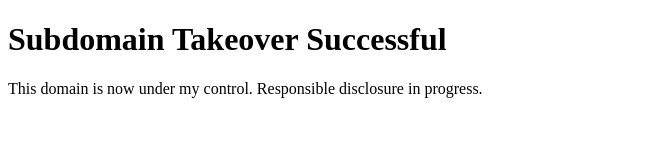
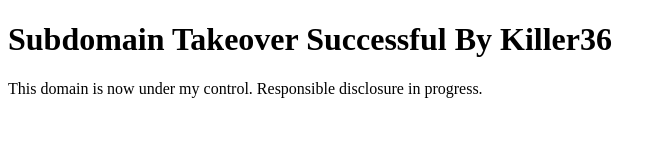
Before and after one commit to Tanmay0369/next-packages.documentation.coolblue.nl, a plain HTML site: page index.html in a window 1280 px wide. Shown: the whole page, without its empty margins (0-666 px from the left). Drawn offline with Linux system fonts and the light colour scheme.

Commit message:
Update index.html

```diff
--- a/index.html
+++ b/index.html
@@ -4,7 +4,7 @@
     <title>Subdomain Takeover by Killer36</title>
 </head>
 <body>
-    <h1>Subdomain Takeover Successful</h1>
+    <h1>Subdomain Takeover Successful By Killer36</h1>
     <p>This domain is now under my control. Responsible disclosure in progress.</p>
 </body>
 </html>
```
